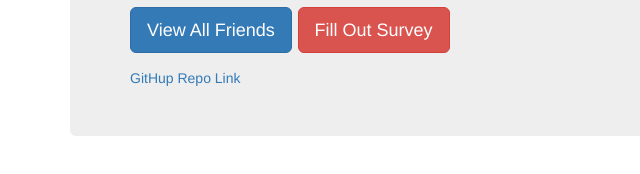
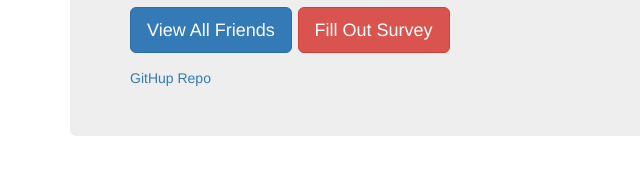
Before and after one commit to toriw22/Friend-Finder, a website: page index.html in a window 1280 px wide. Shown: the part 140-314 px from the top of the page, 0-640 px from the left. Drawn offline with nearby package versions, Linux system fonts and the light colour scheme.

Commit message:
more troubleshooting on algorithm

```diff
--- a/friends.js
+++ b/friends.js
@@ -26,4 +26,4 @@ friends = [
 	}
 ];
 
-module.exports = friends
+module.exports = friends;
--- a/index.html
+++ b/index.html
@@ -21,7 +21,7 @@
           <a class="btn btn-danger btn-lg" id = "surveyButton" href="/survey" role="button">Fill Out Survey</a>
 
         </p>
-        <a href="https://github.com/toriw22/Friend-Finder">GitHup Repo Link</a>
+        <a href="https://github.com/toriw22/Friend-Finder">GitHup Repo</a>
       </div>
     </div>
 
--- a/server.js
+++ b/server.js
@@ -53,6 +53,8 @@ app.post("/survey", function(req, res) {
 
 	console.log(totalNFScore);
 
+	console.log(typeof(friendsScores[0]));
+
 	console.log(friendsScores);
 
 	res.json(newFriend);
```
